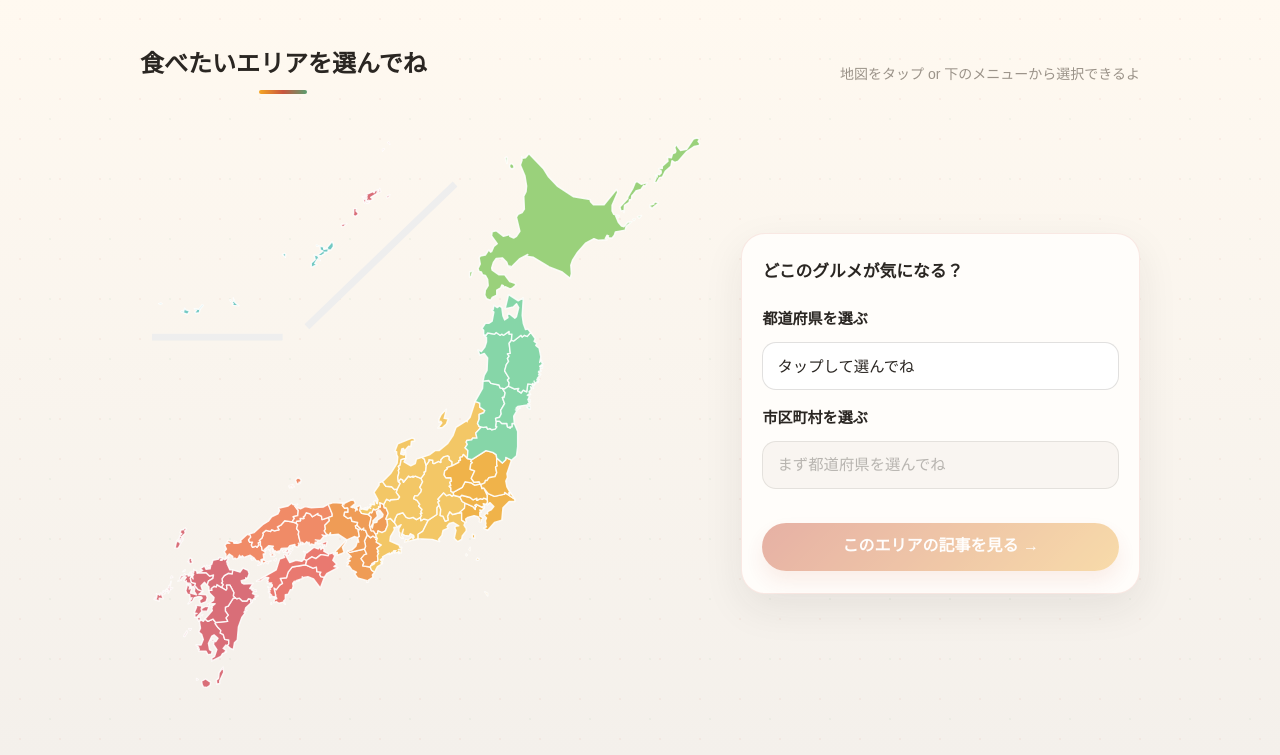
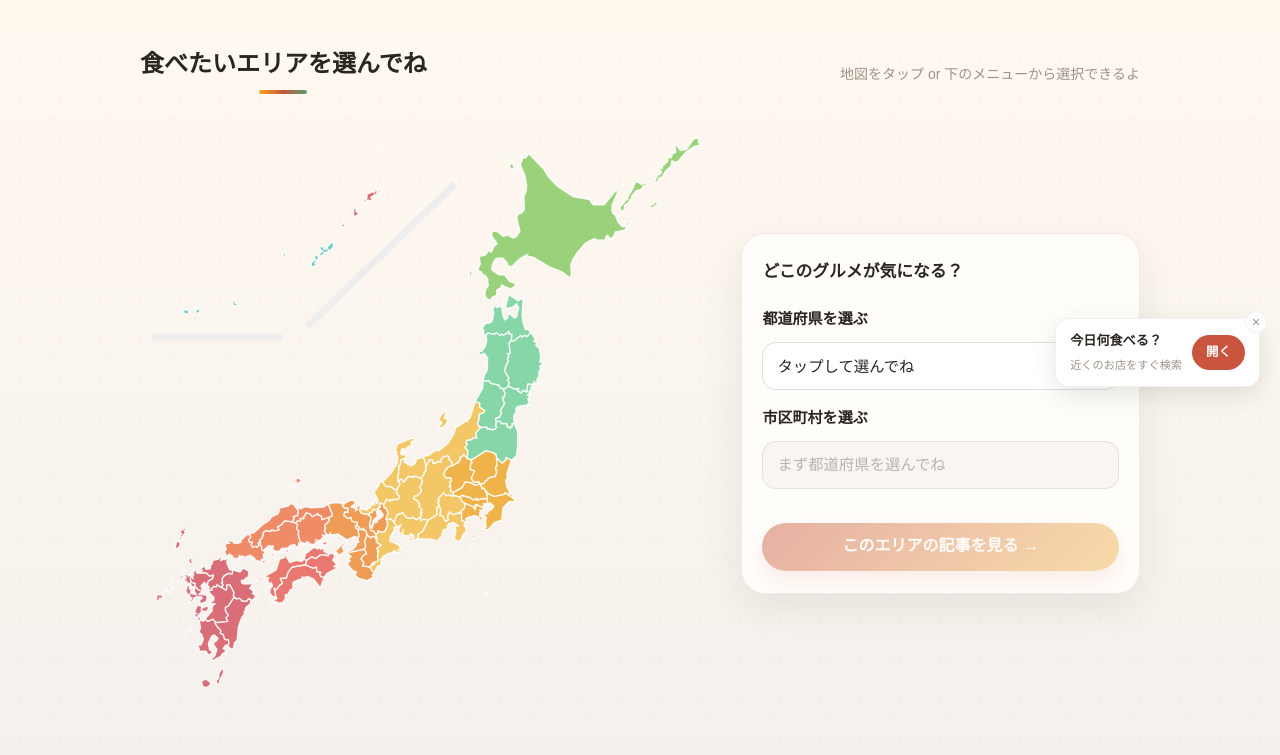
Before and after one commit to Jinrai-inc/kyonanitaberumedeia, a WordPress theme: template front-page.php in a window 1280 px wide. Shown: the part 333-1088 px from the top of the page. Run offline with PHP 8.4 and a stand-in for WordPress, Linux system fonts and the light colour scheme; the site name, menu and one post (Sample post) are stand-ins, and other content is empty; some libraries are stand-ins or nearby versions; some web fonts are replaced.

Commit message:
feat: アプリ紹介セクションにロゴ追加 + 右下追尾バナー
アプリ紹介セクション:
- 左上にアプリロゴを表示（position: absolute）
- カスタマイザー > アプリバナー > アプリロゴ画像 で設定
- 未設定時はサイトロゴ（custom_logo）にフォールバック

追尾バナー (右下):
- スクロール600px以降で表示
- アプリロゴ + テキスト + 「開く」ボタン
- ×ボタンで閉じ可能（ページ内で記憶）
- モバイルでは左右いっぱいに広がるレイアウト

カスタマイザー:
- knt_app_logo 画像設定を追加

https://claude.ai/code/session_01Qs7HCoTURUgMupdYagYove

```diff
--- a/footer.php
+++ b/footer.php
@@ -120,6 +120,25 @@ $light_color  = $is_light ? 'color: var(--color-text-light);' : '';
     </div>
 </footer>
 
+<!-- Sticky App Banner (右下追尾) -->
+<div class="sticky-app-banner" id="sticky-app-banner">
+    <button class="sticky-app-banner__close" id="sticky-app-banner-close" aria-label="閉じる">&times;</button>
+    <?php
+    $sticky_logo = get_theme_mod( 'knt_app_logo', '' );
+    if ( $sticky_logo ) :
+    ?>
+        <img src="<?php echo esc_url( $sticky_logo ); ?>" alt="" class="sticky-app-banner__icon" width="40" height="40">
+    <?php endif; ?>
+    <div class="sticky-app-banner__text">
+        <strong>今日何食べる？</strong>
+        <span>近くのお店をすぐ検索</span>
+    </div>
+    <a href="<?php echo esc_url( get_theme_mod( 'knt_header_cta_url', 'https://kyou-nani-taberu.app' ) ); ?>"
+       class="sticky-app-banner__btn" target="_blank" rel="noopener noreferrer">
+        開く
+    </a>
+</div>
+
 <!-- Back to Top -->
 <button class="back-to-top" id="back-to-top" aria-label="ページトップへ戻る">
     <svg width="20" height="20" viewBox="0 0 24 24" fill="none" stroke="currentColor" stroke-width="2.5" stroke-linecap="round" stroke-linejoin="round"><polyline points="18 15 12 9 6 15"/></svg>
--- a/front-page.php
+++ b/front-page.php
@@ -222,6 +222,14 @@ endif;
     ?>
     <section class="section">
         <div class="app-showcase fadeup">
+            <?php
+            $app_logo = get_theme_mod( 'knt_app_logo', '' );
+            if ( $app_logo ) :
+            ?>
+                <img src="<?php echo esc_url( $app_logo ); ?>" alt="アプリロゴ" class="app-showcase__logo">
+            <?php elseif ( has_custom_logo() ) : ?>
+                <div class="app-showcase__logo"><?php the_custom_logo(); ?></div>
+            <?php endif; ?>
             <div class="app-showcase__phone">
                 <?php if ( $app_screenshot ) : ?>
                     <img src="<?php echo esc_url( $app_screenshot ); ?>" alt="今日何食べる？アプリ画面" class="app-showcase__screenshot" loading="lazy">
--- a/inc/customizer.php
+++ b/inc/customizer.php
@@ -392,6 +392,16 @@ function knt_customize_register( $wp_customize ) {
         'section' => 'knt_app_banner',
     ) ) );
 
+    $wp_customize->add_setting( 'knt_app_logo', array(
+        'default'           => '',
+        'sanitize_callback' => 'esc_url_raw',
+    ) );
+    $wp_customize->add_control( new WP_Customize_Image_Control( $wp_customize, 'knt_app_logo', array(
+        'label'   => 'アプリロゴ画像',
+        'description' => 'アプリ紹介セクション左上 + 追尾バナーに表示されるロゴ',
+        'section' => 'knt_app_banner',
+    ) ) );
+
     // ========================================
     // 記事ページ設定
     // ========================================
--- a/js/main.js
+++ b/js/main.js
@@ -82,6 +82,28 @@
       header.style.boxShadow = window.pageYOffset > 100
         ? '0 2px 20px rgba(0,0,0,0.06)' : 'none';
     }, { passive: true });
+  }
+
+  // ========================================
+  // Sticky App Banner (右下追尾)
+  // ========================================
+  var stickyBanner = document.getElementById('sticky-app-banner');
+  var stickyClose = document.getElementById('sticky-app-banner-close');
+  var stickyDismissed = false;
+
+  if (stickyBanner) {
+    window.addEventListener('scroll', function () {
+      if (!stickyDismissed && window.pageYOffset > 600) {
+        stickyBanner.classList.add('is-visible');
+      }
+    }, { passive: true });
+
+    if (stickyClose) {
+      stickyClose.addEventListener('click', function () {
+        stickyBanner.classList.remove('is-visible');
+        stickyDismissed = true;
+      });
+    }
   }
 
   // ========================================
--- a/style.css
+++ b/style.css
@@ -782,6 +782,7 @@ h4 {
    App Showcase (front page)
    ======================================== */
 .app-showcase {
+  position: relative;
   display: grid;
   grid-template-columns: 300px 1fr;
   gap: 40px;
@@ -790,6 +791,15 @@ h4 {
   border-radius: 24px;
   padding: 48px 40px;
 }
+.app-showcase__logo {
+  position: absolute;
+  top: 20px;
+  left: 24px;
+  max-height: 36px;
+  width: auto;
+}
+.app-showcase__logo a { display: block; }
+.app-showcase__logo img { max-height: 36px; width: auto; }
 .app-showcase__phone {
   display: flex;
   justify-content: center;
@@ -1870,6 +1880,95 @@ h4 {
   visibility: visible;
   transform: translateY(0);
 }
+/* ========================================
+   Sticky App Banner (右下追尾)
+   ======================================== */
+.sticky-app-banner {
+  position: fixed;
+  bottom: 80px;
+  right: 20px;
+  z-index: 95;
+  display: flex;
+  align-items: center;
+  gap: 10px;
+  background: #fff;
+  border: 1px solid var(--color-border);
+  border-radius: 14px;
+  padding: 10px 14px;
+  box-shadow: 0 8px 24px rgba(0,0,0,0.1);
+  opacity: 0;
+  visibility: hidden;
+  transform: translateY(10px);
+  transition: opacity 0.3s ease, visibility 0.3s ease, transform 0.3s ease;
+}
+.sticky-app-banner.is-visible {
+  opacity: 1;
+  visibility: visible;
+  transform: translateY(0);
+}
+.sticky-app-banner__close {
+  position: absolute;
+  top: -8px;
+  right: -8px;
+  width: 22px;
+  height: 22px;
+  border-radius: 50%;
+  border: 1px solid var(--color-border);
+  background: #fff;
+  font-size: 14px;
+  line-height: 1;
+  cursor: pointer;
+  display: flex;
+  align-items: center;
+  justify-content: center;
+  color: var(--color-text-light);
+}
+.sticky-app-banner__icon {
+  width: 40px;
+  height: 40px;
+  border-radius: 10px;
+  flex-shrink: 0;
+}
+.sticky-app-banner__text {
+  display: flex;
+  flex-direction: column;
+  gap: 1px;
+}
+.sticky-app-banner__text strong {
+  font-size: 0.82rem;
+  color: var(--color-text-main);
+}
+.sticky-app-banner__text span {
+  font-size: 0.7rem;
+  color: var(--color-text-light);
+}
+.sticky-app-banner__btn {
+  display: inline-flex;
+  align-items: center;
+  justify-content: center;
+  padding: 6px 14px;
+  border-radius: 999px;
+  background: var(--color-accent);
+  color: #fff;
+  font-size: 0.78rem;
+  font-weight: 700;
+  text-decoration: none;
+  white-space: nowrap;
+  transition: background 0.15s ease;
+}
+.sticky-app-banner__btn:hover {
+  background: #b94a35;
+  color: #fff;
+}
+@media (max-width: 767px) {
+  .sticky-app-banner {
+    bottom: 64px;
+    right: 12px;
+    left: 12px;
+  }
+  .back-to-top { right: 12px; }
+}
+
 .back-to-top:hover {
   background: #b94a35;
 }
```
